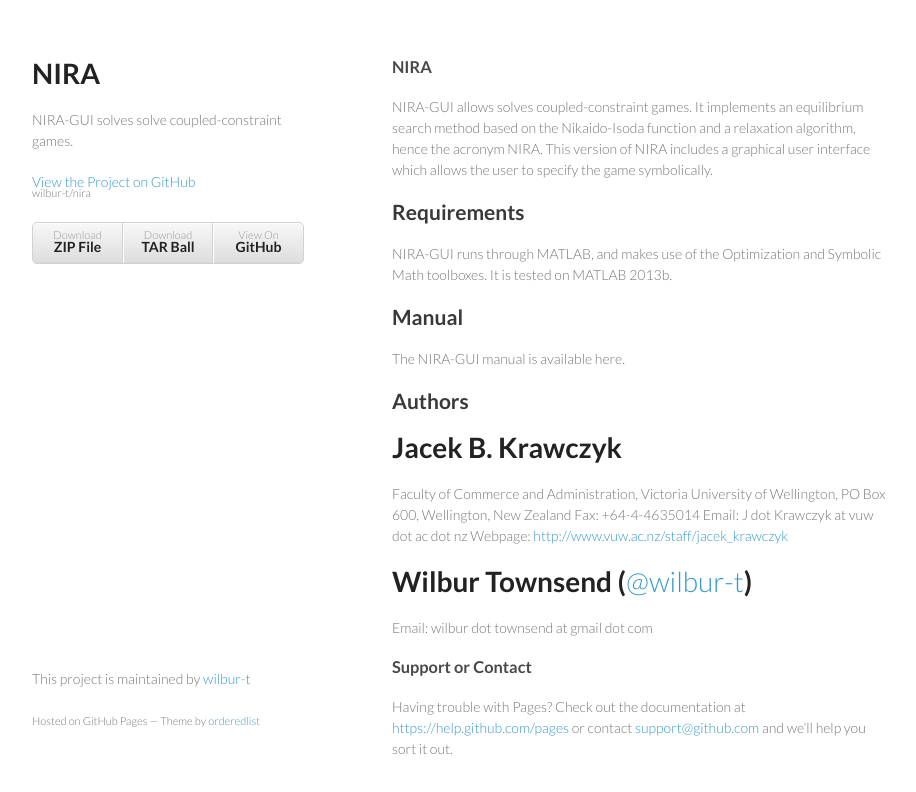
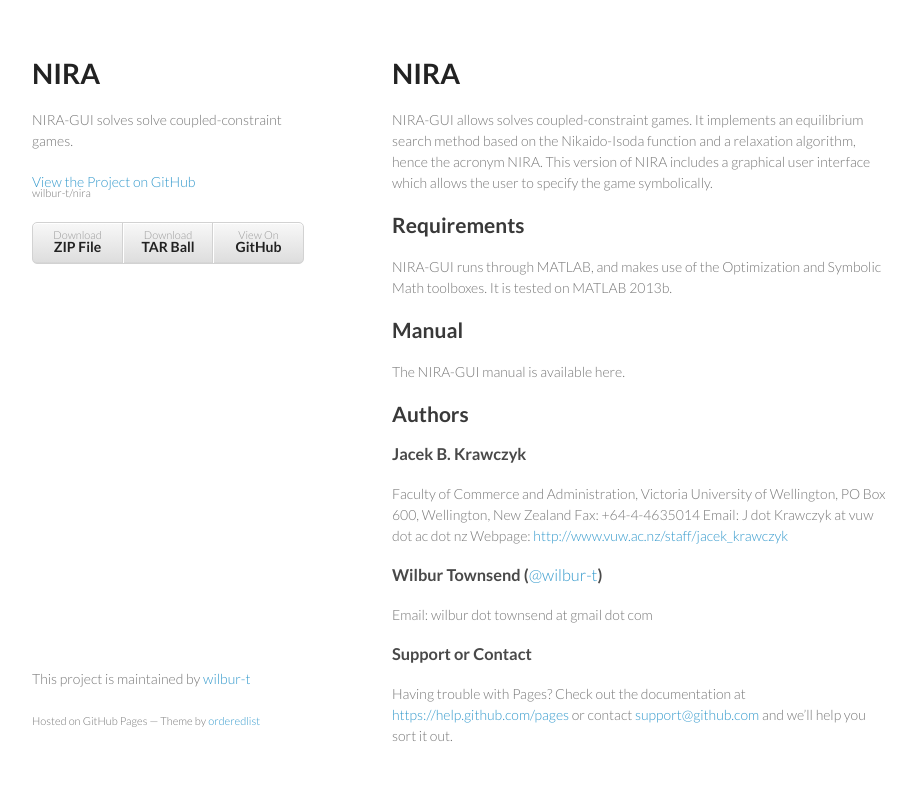
Before and after one commit to wilburtownsend/nira, a plain HTML site: page index.html in a window 1280 px wide. Shown: the whole page, without its empty margins (178-1094 px from the left). Drawn offline with Linux system fonts and the light colour scheme.

Commit message:
Create gh-pages branch via GitHub

```diff
--- a/index.html
+++ b/index.html
@@ -28,8 +28,8 @@
         </ul>
       </header>
       <section>
-        <h3>
-<a id="nira" class="anchor" href="#nira" aria-hidden="true"><span class="octicon octicon-link"></span></a>NIRA</h3>
+        <h1>
+<a id="nira" class="anchor" href="#nira" aria-hidden="true"><span class="octicon octicon-link"></span></a>NIRA</h1>
 
 <p>NIRA-GUI allows solves coupled-constraint games. It implements an equilibrium search method based on the Nikaido-Isoda function and a relaxation algorithm, hence the acronym NIRA. This version of NIRA includes a graphical user interface which allows the user to specify the game symbolically.</p>
 
@@ -46,16 +46,16 @@
 <h2>
 <a id="authors" class="anchor" href="#authors" aria-hidden="true"><span class="octicon octicon-link"></span></a>Authors</h2>
 
-<h1>
-<a id="jacek-b-krawczyk" class="anchor" href="#jacek-b-krawczyk" aria-hidden="true"><span class="octicon octicon-link"></span></a>Jacek B. Krawczyk</h1>
+<h3>
+<a id="jacek-b-krawczyk" class="anchor" href="#jacek-b-krawczyk" aria-hidden="true"><span class="octicon octicon-link"></span></a>Jacek B. Krawczyk</h3>
 
 <p>Faculty of Commerce and Administration, Victoria University of Wellington, PO Box 600, Wellington, New Zealand
 Fax: +64-4-4635014
 Email: J dot Krawczyk at vuw dot ac dot nz
 Webpage: <a href="http://www.vuw.ac.nz/staff/jacek_krawczyk">http://www.vuw.ac.nz/staff/jacek_krawczyk</a></p>
 
-<h1>
-<a id="wilbur-townsend-wilbur-t" class="anchor" href="#wilbur-townsend-wilbur-t" aria-hidden="true"><span class="octicon octicon-link"></span></a>Wilbur Townsend (<a href="https://github.com/wilbur-t" class="user-mention">@wilbur-t</a>)</h1>
+<h3>
+<a id="wilbur-townsend-wilbur-t" class="anchor" href="#wilbur-townsend-wilbur-t" aria-hidden="true"><span class="octicon octicon-link"></span></a>Wilbur Townsend (<a href="https://github.com/wilbur-t" class="user-mention">@wilbur-t</a>)</h3>
 
 <p>Email: wilbur dot townsend at gmail dot com</p>
 
--- a/params.json
+++ b/params.json
@@ -1 +1 @@
-{"name":"NIRA","tagline":"NIRA-GUI solves solve coupled-constraint games.","body":"### NIRA\r\nNIRA-GUI allows solves coupled-constraint games. It implements an equilibrium search method based on the Nikaido-Isoda function and a relaxation algorithm, hence the acronym NIRA. This version of NIRA includes a graphical user interface which allows the user to specify the game symbolically.\r\n\r\n## Requirements\r\nNIRA-GUI runs through MATLAB, and makes use of the Optimization and Symbolic Math toolboxes. It is tested on MATLAB 2013b.\r\n\r\n## Manual\r\n\r\nThe NIRA-GUI manual is available here.\r\n\r\n## Authors\r\n\r\n# Jacek B. Krawczyk\r\nFaculty of Commerce and Administration, Victoria University of Wellington, PO Box 600, Wellington, New Zealand\r\nFax: +64-4-4635014\r\nEmail: J dot Krawczyk at vuw dot ac dot nz\r\nWebpage: http://www.vuw.ac.nz/staff/jacek_krawczyk\r\n\r\n\r\n# Wilbur Townsend (@wilbur-t)\r\nEmail: wilbur dot townsend at gmail dot com\r\n\r\n### Support or Contact\r\nHaving trouble with Pages? Check out the documentation at https://help.github.com/pages or contact support@github.com and we’ll help you sort it out.\r\n","google":"","note":"Don't delete this file! It's used internally to help with page regeneration."}
+{"name":"NIRA","tagline":"NIRA-GUI solves solve coupled-constraint games.","body":"# NIRA\r\nNIRA-GUI allows solves coupled-constraint games. It implements an equilibrium search method based on the Nikaido-Isoda function and a relaxation algorithm, hence the acronym NIRA. This version of NIRA includes a graphical user interface which allows the user to specify the game symbolically.\r\n\r\n## Requirements\r\nNIRA-GUI runs through MATLAB, and makes use of the Optimization and Symbolic Math toolboxes. It is tested on MATLAB 2013b.\r\n\r\n## Manual\r\n\r\nThe NIRA-GUI manual is available here.\r\n\r\n## Authors\r\n\r\n### Jacek B. Krawczyk\r\nFaculty of Commerce and Administration, Victoria University of Wellington, PO Box 600, Wellington, New Zealand\r\nFax: +64-4-4635014\r\nEmail: J dot Krawczyk at vuw dot ac dot nz\r\nWebpage: http://www.vuw.ac.nz/staff/jacek_krawczyk\r\n\r\n\r\n### Wilbur Townsend (@wilbur-t)\r\nEmail: wilbur dot townsend at gmail dot com\r\n\r\n### Support or Contact\r\nHaving trouble with Pages? Check out the documentation at https://help.github.com/pages or contact support@github.com and we’ll help you sort it out.\r\n","google":"","note":"Don't delete this file! It's used internally to help with page regeneration."}
```
